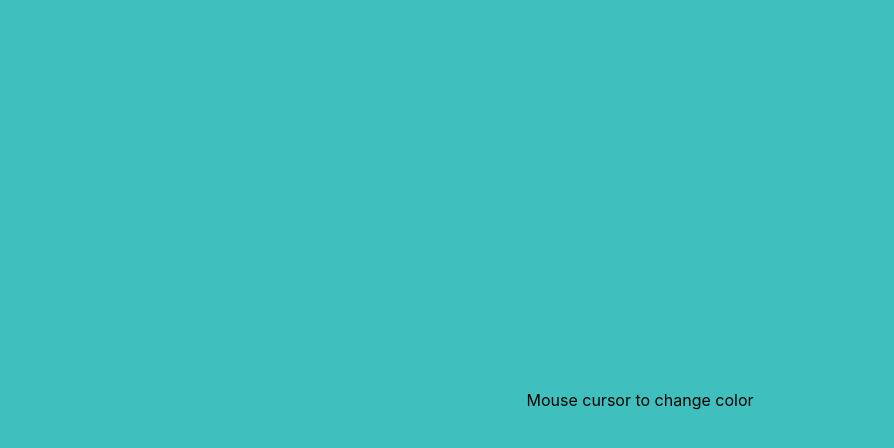
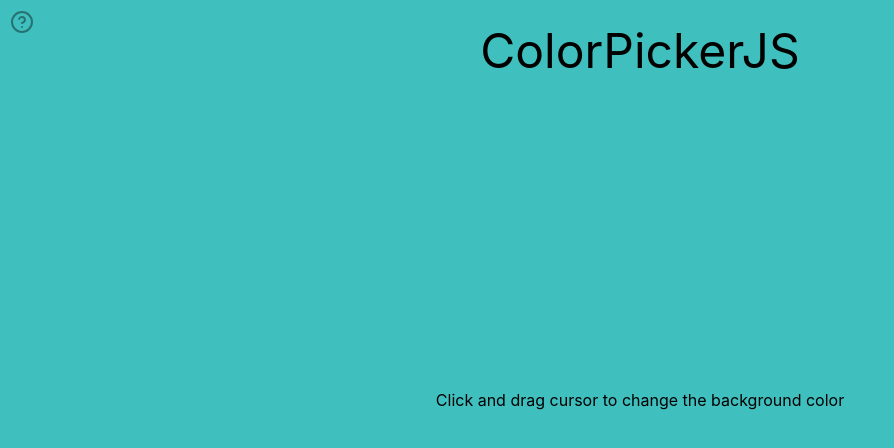
Before and after one commit to lucas4e/colorpickerjs, a React (Create React App) app: page / in a window 1280 px wide. Shown: the top 448 px of the page, without its empty margins (0-894 px from the left). Built offline with nearby package versions, Linux system fonts and the light colour scheme.

Commit message:
added popup functinality and about button

```diff
--- a/package.json
+++ b/package.json
@@ -8,6 +8,7 @@
     "@testing-library/user-event": "^12.8.3",
     "react": "^17.0.2",
     "react-dom": "^17.0.2",
+    "react-feather": "^2.0.9",
     "react-scripts": "4.0.3",
     "web-vitals": "^1.1.2"
   },
--- a/src/App.js
+++ b/src/App.js
@@ -1,10 +1,13 @@
-import React, { useState, useEffect, useMemo, useRef } from 'react';
+import React, { useState, useEffect, useMemo } from 'react';
 import { useMousePosition } from './components/useMousePosition';
 import { useScrollValue } from './components/useScrollValue';
 import { setConstraints } from './components/setConstraints';
 import { useCalculateRGB } from './components/useCalculateRGB';
 import { useCalculateHEX } from './components/useCalculateHEX';
 import './index.css';
+
+//Feather Icons
+import { Clipboard, HelpCircle, Copy } from 'react-feather';
 
 function App() {
   const [hasMoved, setHasMoved] = useState(false);
@@ -16,7 +19,16 @@ function App() {
   const mousePos = useMousePosition();
   const scrollVal = useScrollValue();
 
+  document.addEventListener('mousedown', () => {
+    setHasMoved(true);
+  });
+
+  document.addEventListener('wheel', () => {
+    setHasMoved(true);
+  });
+
   const element = document.getElementById('background');
+  const copy = document.getElementById('copyPopup');
 
   const constraints = useMemo(() => {
     const props = {
@@ -61,7 +73,12 @@ function App() {
   const handleClick = (e) => {
     navigator.clipboard.writeText(e).then(
       () => {
-        console.log('Copied ' + e + ' to clipboard');
+        if (!copy.classList.contains('popup')) {
+          copy.classList.add('popup');
+          setTimeout(() => {
+            copy.classList.remove('popup');
+          }, 1200);
+        }
       },
       () => {
         console.log('Copy to clipboard failed');
@@ -83,22 +100,33 @@ function App() {
         id='background'
         style={{ backgroundColor: getHSL(hue, saturation, lightness) }}
       >
-        <div className='colorProps disable-select'>
+        <div className='logo absolute'>
+          <p>ColorPickerJS</p>
+        </div>
+        <div className='about'>
+          <HelpCircle />
+        </div>
+        <div className='colorProps absolute disable-select cursor'>
           {!hasMoved ? (
-            <div>Mouse cursor to change color</div>
+            <div>Click and drag cursor to change the background color</div>
           ) : (
             <div>
               <p onClick={(e) => handleClick(e.target.innerHTML)}>
                 {displayHSL()}
               </p>
-              <p onClick={(e) => handleClick(e.target.innerHTML)}>
-                {rgb === 'rgb(0, 0, 0)' ? (rgb = 'rgb(64, 191, 191)') : rgb}
-              </p>
-              <p onClick={(e) => handleClick(e.target.innerHTML)}>
-                {hex === '#000000' ? (hex = '#40bfbf') : hex}
-              </p>
+              <p onClick={(e) => handleClick(e.target.innerHTML)}>{rgb}</p>
+              <p onClick={(e) => handleClick(e.target.innerHTML)}>{hex}</p>
             </div>
           )}
+        </div>
+        <div
+          id='copyPopup'
+          className='copyPopup absolute disable-select cursor'
+        >
+          <div>
+            <p>Copied</p>
+            <Clipboard />
+          </div>
         </div>
       </div>
     </div>
--- a/src/index.css
+++ b/src/index.css
@@ -15,6 +15,8 @@ code {
 .container {
   width: 100vw;
   height: 100vh;
+  position: fixed;
+  overflow-y: hidden;
 }
 
 .background {
@@ -22,12 +24,58 @@ code {
   height: 100%;
 }
 
+.logo {
+  top: 50px;
+  font-size: 3rem;
+}
+
+.about {
+  position: absolute;
+  top: 10px;
+  left: 10px;
+  opacity: 40%;
+  transition: 150ms;
+}
+
+.about:hover {
+  opacity: 100%;
+  cursor: pointer;
+}
+
 .colorProps {
-  cursor: default;
+  top: 50%;
+}
+
+.copyPopup {
+  bottom: -200px;
+  transition: 200ms ease;
+  padding-left: 10px;
+  padding-right: 10px;
+  padding-top: 2px;
+  padding-bottom: 2px;
+  background-color: white;
+  border-radius: 10px;
+  box-shadow: 6px 6px 4px 1px rgba(0, 0, 0, 0.274);
+}
+
+.copyPopup div {
+  position: relative;
+  display: flex;
+}
+
+.copyPopup svg {
+  margin-top: 12px;
+}
+
+.popup {
+  bottom: 0 !important;
+}
+
+.absolute {
   position: absolute;
-  top: 50%;
   left: 50%;
-  transform: translate(-50%, -50%)
+  transform: translate(-50%, -50%);
+
 }
 
 .disable-select {
@@ -36,3 +84,7 @@ code {
   -ms-user-select: none;
   user-select: none;
 }
+
+.cursor {
+  cursor: default !important;
+}
```
Also changed, not shown: 1 other file (tests, documents, lock files or other folders).
